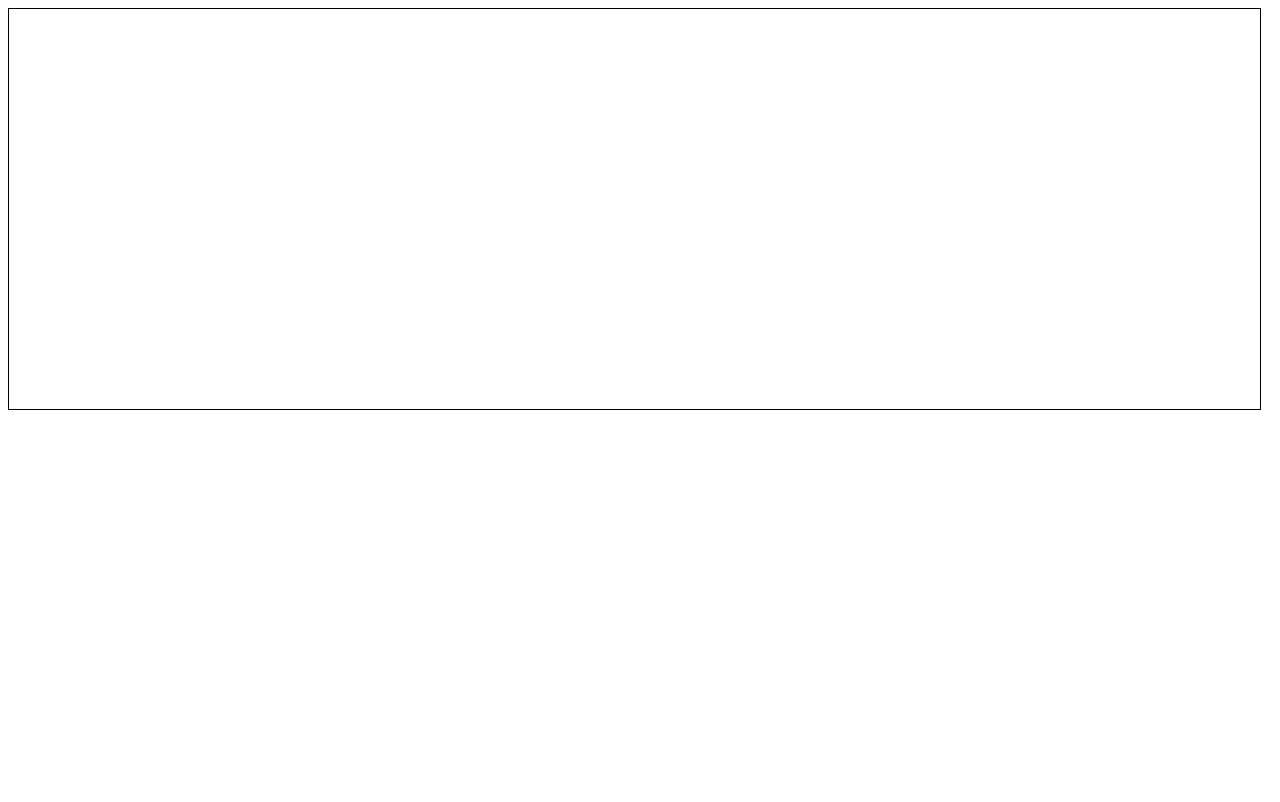
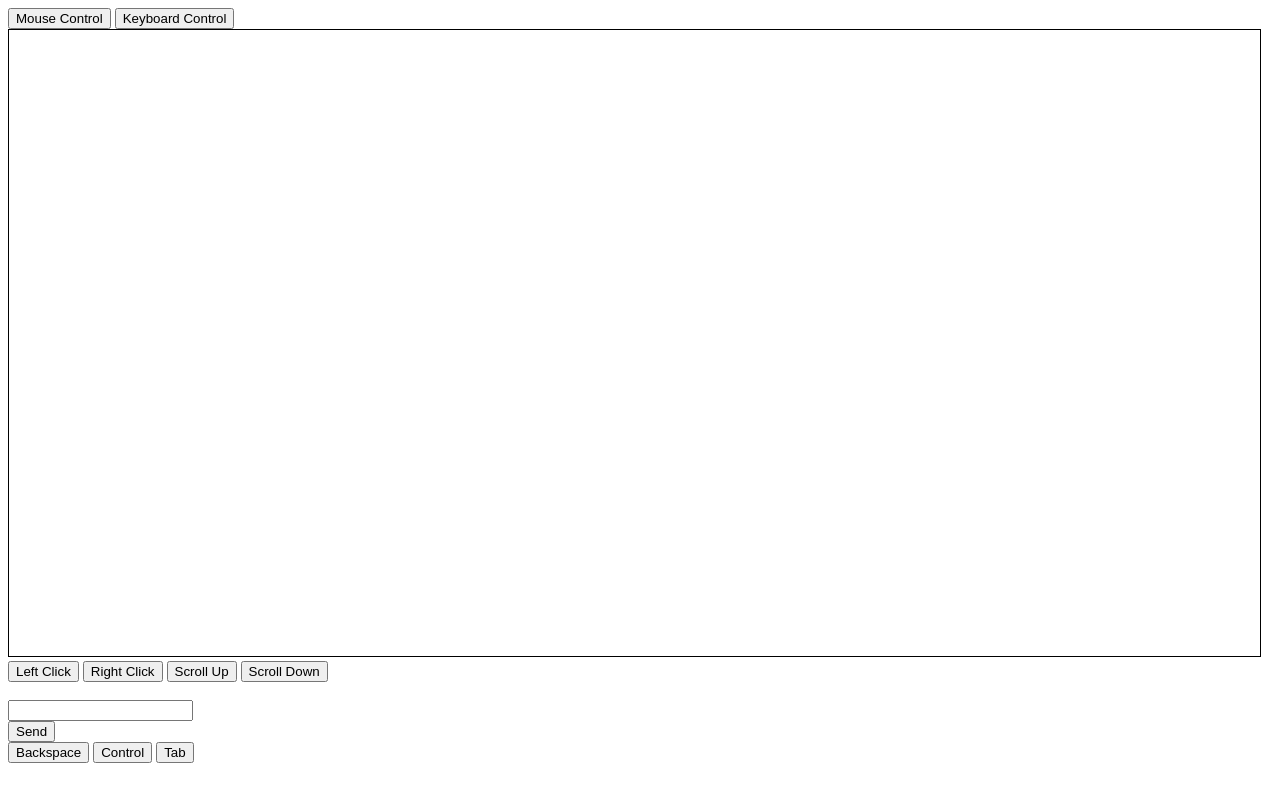
Before and after one commit to craigshorrocks/LazyMouseAndKeyboard, a website: page static/index.html in a window 1280 px wide. Drawn offline with nearby package versions, Linux system fonts and the light colour scheme.

Commit message:
Worked more on client side skeleton Still to link client and server side functionality

```diff
--- /dev/null
+++ b/static/client.js
@@ -0,0 +1,66 @@
+// View swapping
+function mouseView(){
+	console.log('Switching to mouse view');
+	$('.keyboardView').hide();
+	$('.mouseView').show();
+}
+
+function keyboardView(){
+	console.log('Switching to keyboard view');
+	$('.mouseView').hide();
+	$('.keyboardView').show();
+}
+
+// Mouse Functionality
+setInterval(sendMoveMouse,300);
+
+var x = 150;
+var y = 100;
+var xBuff = 0;
+var yBuff = 0;
+var changed = false;
+
+function moveMouse(e){
+	changed = true;
+	var xDiff = e.clientX - x;
+	var yDiff = e.clientY - y;
+	xBuff = xBuff + xDiff;
+	yBuff = yBuff + yDiff;
+	x = e.clientX;
+	y = e.clientY;
+}
+function initialMove(e){
+	x = e.clientX;
+	y = e.clientY;
+}
+
+function sendMoveMouse(){
+	if(changed){
+		console.log('(' + xBuff + ',' + yBuff + ')');
+		xBuff = 0;
+		yBuff = 0;
+	}
+	changed = false;
+}
+
+function leftClick(){
+	console.log('Left click');
+}
+
+function rightClick(){
+	console.log('Right click');
+}
+
+function scrollVertical(amount){
+	console.log('Scrolling: ' + amount);
+}
+
+// Keyboard Functionality
+function sendString(){
+	var string = $('#string').val();
+	console.log('Sending string: ' + string);
+}
+
+function buttonPress(button){
+	console.log('Sending button press: ' + button);
+}
--- a/static/index.html
+++ b/static/index.html
@@ -2,49 +2,39 @@
 <html>
 <head>
 	<title>Lazy Mouse and Keyboard</title>
-	<style>
-		html, body {
-			height: 100%;
-		}
-	</style>
+	<link rel="stylesheet" type="text/css" href="style.css"/>
 	<script src="https://ajax.googleapis.com/ajax/libs/jquery/3.2.1/jquery.min.js"></script>
-	<script>
-		setInterval(sendMouse,300);
-
-		var x = 150;
-		var y = 100;
-		var xBuff = 0;
-		var yBuff = 0;
-		var changed = false;
-		function blah(e){
-			changed = true;
-			var xDiff = e.clientX - x;
-			var yDiff = e.clientY - y;
-			xBuff = xBuff + xDiff;
-			yBuff = yBuff + yDiff;
-			x = e.clientX;
-			y = e.clientY;
-		}
-		function initial(e){
-			x = e.clientX;
-			y = e.clientY;
-		}
-
-		function sendMouse(){
-			if(changed){
-				console.log('(' + xBuff + ',' + yBuff + ')');
-				xBuff = 0;
-				yBuff = 0;
-			}
-			changed = false;
-		}
-	</script>
+	<script src="client.js"></script>
 </head>
 
 <body>
-	<canvas id="cnvs" width="99%" height="200" style="border:1px
-		solid #000000;width:99%;height:50%;" onmousemove="blah(event)" onmouseenter="initial(event)">
-	</canvas>
+	<button onclick="mouseView()">Mouse Control</button>
+	<button onclick="keyboardView()">Keyboard Control</button>
+
+	<!-- Mouse Controls -->
+	<div class="mouseView">
+		<canvas id="cnvs" onmousemove="moveMouse(event)"
+			onmouseenter="initialMove(event)">
+		</canvas>
+		<button onclick="leftClick()">Left Click</button>
+		<button onclick="rightClick()">Right Click</button>
+		<button onclick="scrollVertical(1)">Scroll Up</button>
+		<button onclick="scrollVertical(-1)">Scroll Down</button>
+	</div>
+
+	<!-- Keyboard Controls -->
+	<div class="keyboardView">
+		<br/>
+		<input id="string" type="text"><br/>
+		<button onclick="sendString()">Send</button>
+		<br/>
+
+		<!-- Special buttons -->
+		<button onclick="buttonPress('backspace')">Backspace</button>
+		<button onclick="buttonPress('control')">Control</button>
+		<button onclick="buttonPress('tab')">Tab</button>
+	</div>
+
 </body>
 
 </html>
--- /dev/null
+++ b/static/style.css
@@ -0,0 +1,9 @@
+html, body {
+	height: 100%;
+}
+
+#cnvs {
+	border: 1px solid #000000;
+	width: 99%;
+	height: 50%;
+}
```
